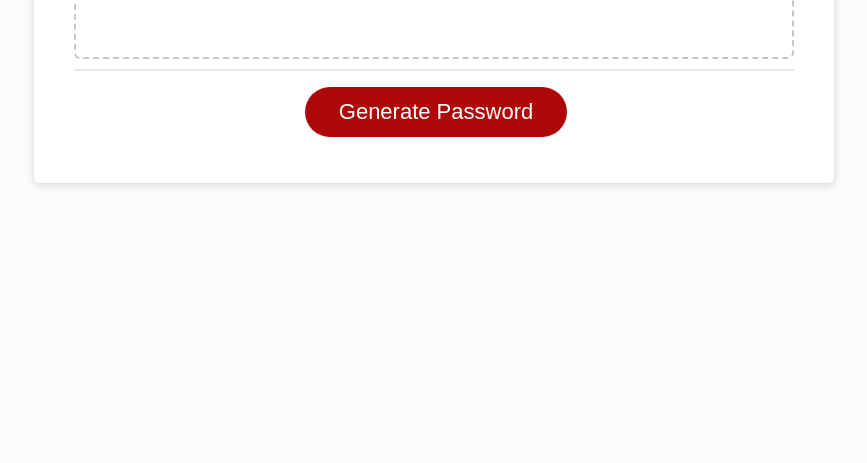
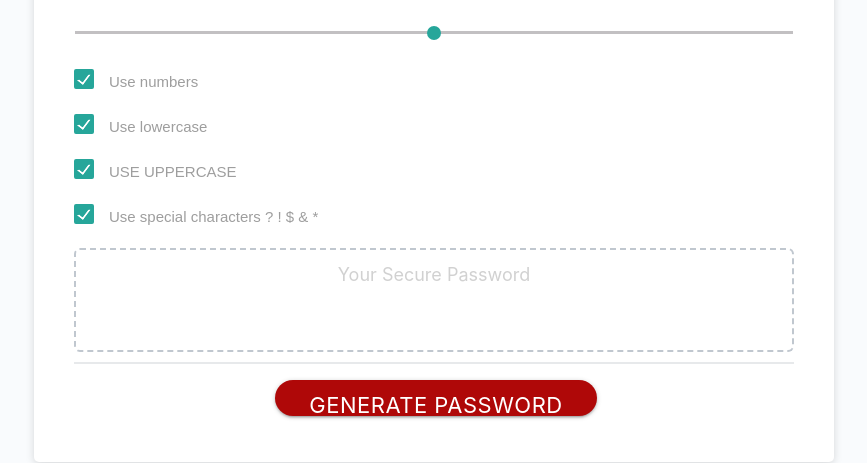
Before and after one commit to Samantha-Sokolis/javascript-password-generator, a plain HTML site: page index.html in a window 1280 px wide. Shown: the part 337-800 px from the top of the page, without its empty margins (206-1073 px from the left). Drawn offline with nearby package versions, Linux system fonts and the light colour scheme.

Commit message:
materialize styles added - checkbox and slider for password criteria

```diff
--- a/index.html
+++ b/index.html
@@ -5,7 +5,10 @@
     <meta name="viewport" content="width=device-width, initial-scale=1.0" />
     <meta http-equiv="X-UA-Compatible" content="ie=edge" />
     <title>Password Generator</title>
-    <link rel="stylesheet" href="assets/css/style.css" />
+    <!--3rd party link: materialize.css-->
+    <link rel="stylesheet" href="https://cdnjs.cloudflare.com/ajax/libs/materialize/1.0.0/css/materialize.min.css">
+
+    <link rel="stylesheet" href="assets/css/style.css"/>
   </head>
   <body>
     <div class="wrapper">
@@ -16,6 +19,40 @@
         <div class="card-header">
           <h2>Generate a Password</h2>
         </div>
+        <!--Materialize slider added for password length selection - adjusted to required range: 8 -128 -->
+        <form action="#">
+          <p class="range-field">
+            <input type="range" id="test5" min="8" max="128" />
+          </p>
+        </form>
+
+        <!--Materialize Checkbox added-->
+        <form action="#">
+          <p>
+            <label>
+              <input type="checkbox" class="filled-in" checked="checked" id="numbers" />
+              <span>Use numbers</span>
+            </label>
+          </p>
+          <p>
+            <label>
+              <input type="checkbox" class="filled-in" checked="checked" id="lowerCase" />
+              <span>Use lowercase</span>
+            </label>
+          </p>
+          <p>
+            <label>
+              <input type="checkbox" class="filled-in" checked="checked" id="upperCase"  />
+              <span>USE UPPERCASE</span>
+            </label>
+          </p>
+          <p>
+            <label>
+              <input type="checkbox" class="filled-in" checked="checked" id="specChar" />
+              <span>Use special characters ? ! $ & *</span>
+            </label>
+          </p>
+        </form>
         <div class="card-body">
           <textarea
             readonly
@@ -29,6 +66,7 @@
         </div>
       </div>
     </div>
+    <script src="https://cdnjs.cloudflare.com/ajax/libs/materialize/1.0.0/js/materialize.min.js"></script>
     <script src="script.js"></script>
   </body>
 </html>
--- a/script.js
+++ b/script.js
@@ -45,3 +45,19 @@ function writePassword() {
 
 // Add event listener to generate button
 generateBtn.addEventListener("click", writePassword);
+
+// slider for password length
+var slider = document.getElementById('test-slider');
+  noUiSlider.create(slider, {
+   start: [20, 80],
+   connect: true,
+   step: 1,
+   orientation: 'horizontal', // 'horizontal' or 'vertical'
+   range: {
+     'min': 0,
+     'max': 100
+   },
+   format: wNumb({
+     decimals: 0
+   })
+  });
```
